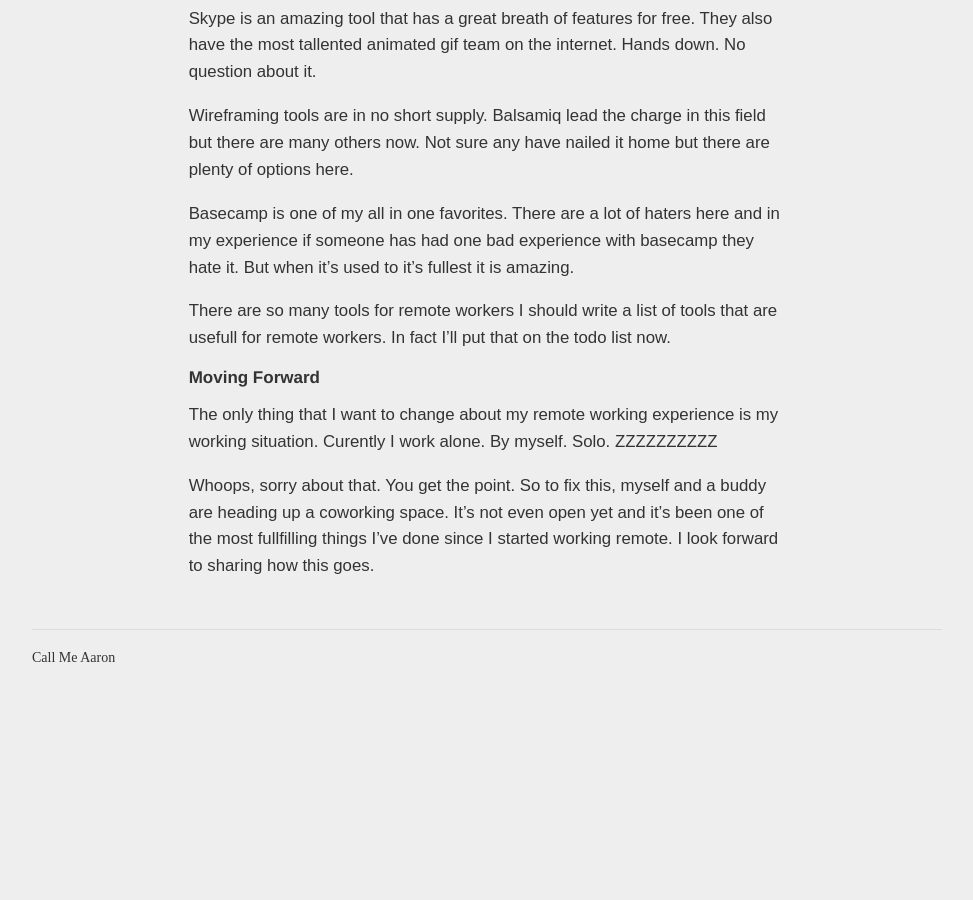
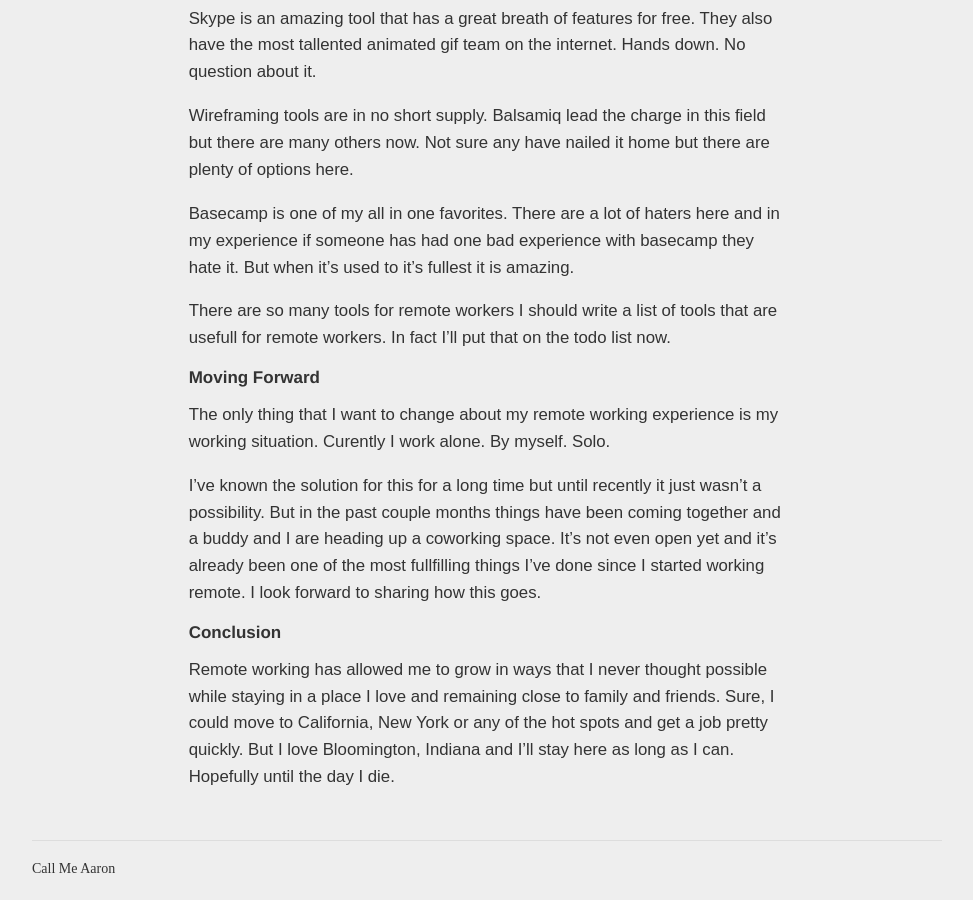
Before and after one commit to internetAaron/call-me-aaron, a Jekyll site: the page built from blog/_posts/2013-01-04-remote-working.markdown, in a window 1280 px wide and 900 px high, scrolled down 739 px. Shown: the whole window, without its empty margins (153-1126 px from the left). Built offline with Jekyll 4.4.1, drawn with Linux system fonts in a browser that asks for light colours; nearby versions of some CDN libraries; library files that are not in the unit come from our copies; Markdown is read by kramdown in place of the engine named in the settings; a script that is not in the unit is left out; before the commit the page ends 1428 px from its top, so only the background shows below that.

Commit message:
Update to blog post.

```diff
--- a/blog/_posts/2013-01-04-remote-working.markdown
+++ b/blog/_posts/2013-01-04-remote-working.markdown
@@ -27,6 +27,9 @@
 
 #####Moving Forward
 
-The only thing that I want to change about my remote working experience is my working situation.  Curently I work alone.  By myself.  Solo. ZZZZZZZZZZ
+The only thing that I want to change about my remote working experience is my working situation.  Curently I work alone.  By myself.  Solo.
 
-Whoops, sorry about that.  You get the point.  So to fix this, myself and a buddy are heading up a coworking space.  It's not even open yet and it's been one of the most fullfilling things I've done since I started working remote.  I look forward to sharing how this goes.
+I've known the solution for this for a long time but until recently it just wasn't a possibility.  But in the past couple months things have been coming together and a buddy and I are heading up a coworking space.  It's not even open yet and it's already been one of the most fullfilling things I've done since I started working remote.  I look forward to sharing how this goes.
+
+#####Conclusion
+Remote working has allowed me to grow in ways that I never thought possible while staying in a place I love and remaining close to family and friends.  Sure, I could move to California, New York or any of the hot spots and get a job pretty quickly.  But I love Bloomington, Indiana and I'll stay here as long as I can.  Hopefully until the day I die.
```
